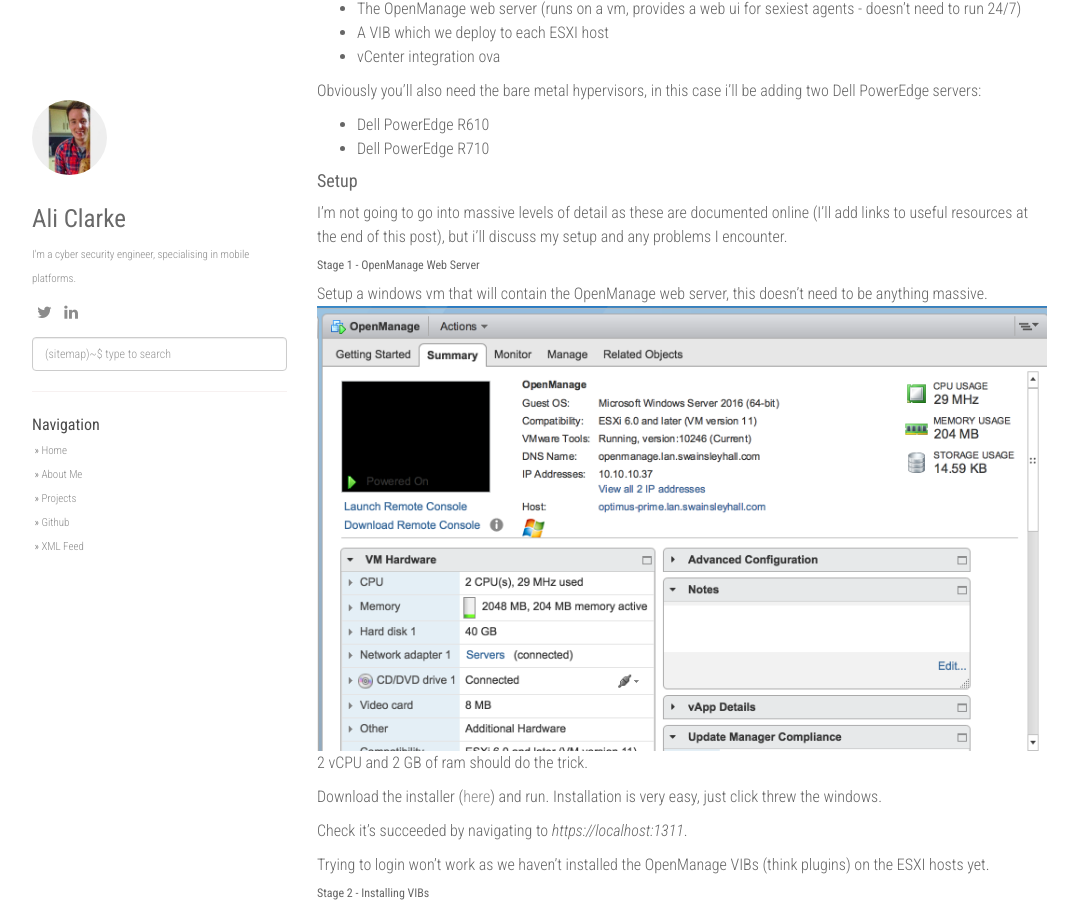
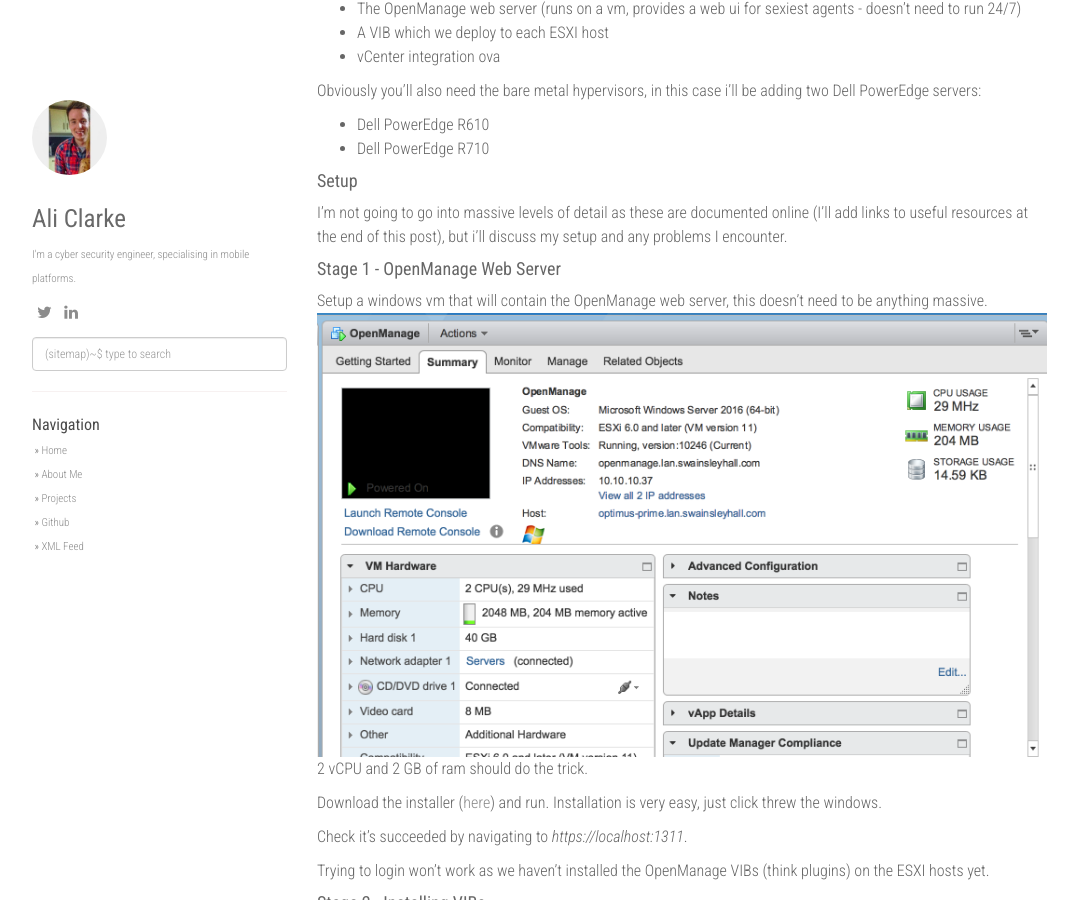
Before and after one commit to alijnclarke/alijnclarke.github.io, a Jekyll site: the page built from _posts/2016-11-13-Setup-Dell-OpenManage.md, in a window 1280 px wide and 900 px high, scrolled down 447 px. Shown: the whole window, without its empty margins (53-1131 px from the left). Built offline with Jekyll 4.4.1, drawn with Linux system fonts in a browser that asks for light colours; nearby versions of some CDN libraries; comment, search, counter and statistics services are not loaded.

```diff
--- a/_posts/2016-11-13-Setup-Dell-OpenManage.md
+++ b/_posts/2016-11-13-Setup-Dell-OpenManage.md
@@ -25,7 +25,7 @@ Obviously you’ll also need the bare metal hypervisors, in this case i’ll be
 #### Setup
 I’m not going to go into massive levels of detail as these are documented online (I’ll add links to useful resources at the end of this post), but i’ll discuss my setup and any problems I encounter.
 
-###### Stage 1 - OpenManage Web Server
+#### Stage 1 - OpenManage Web Server
 Setup a windows vm that will contain the OpenManage web server, this doesn’t need to be anything massive.
 ![][image-1]
 2 vCPU and 2 GB of ram should do the trick.
@@ -36,7 +36,7 @@ Check it’s succeeded by navigating to *https://localhost:1311*.
 
 Trying to login won’t work as we haven’t installed the OpenManage VIBs (think plugins) on the ESXI hosts yet.
 
-###### Stage 2 - Installing VIBs
+#### Stage 2 - Installing VIBs
 I’m going to assume that you don’t have vUM installed (vmware update manager), however if you do just download the VIBs and install them using that then move to **Stage 3**
 
 Otherwise complete the following on each host:
```
